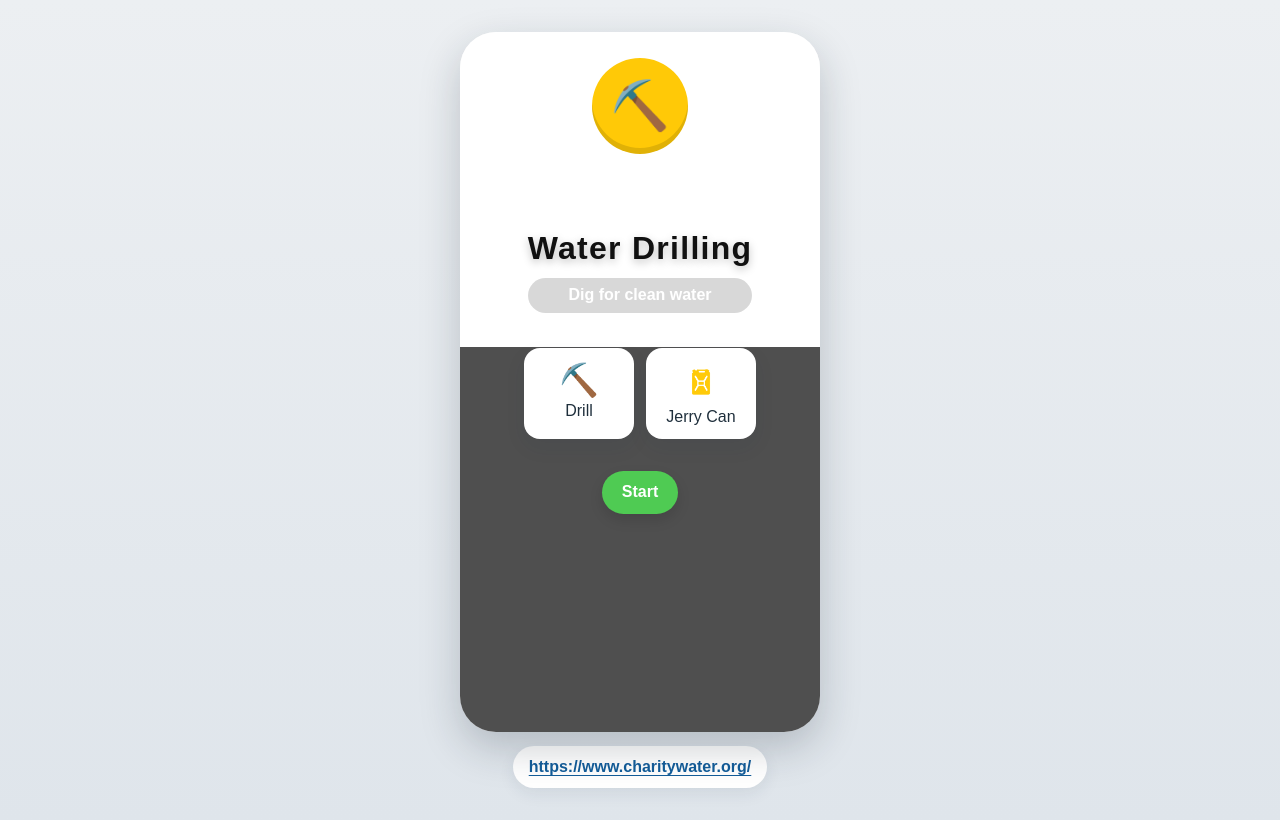
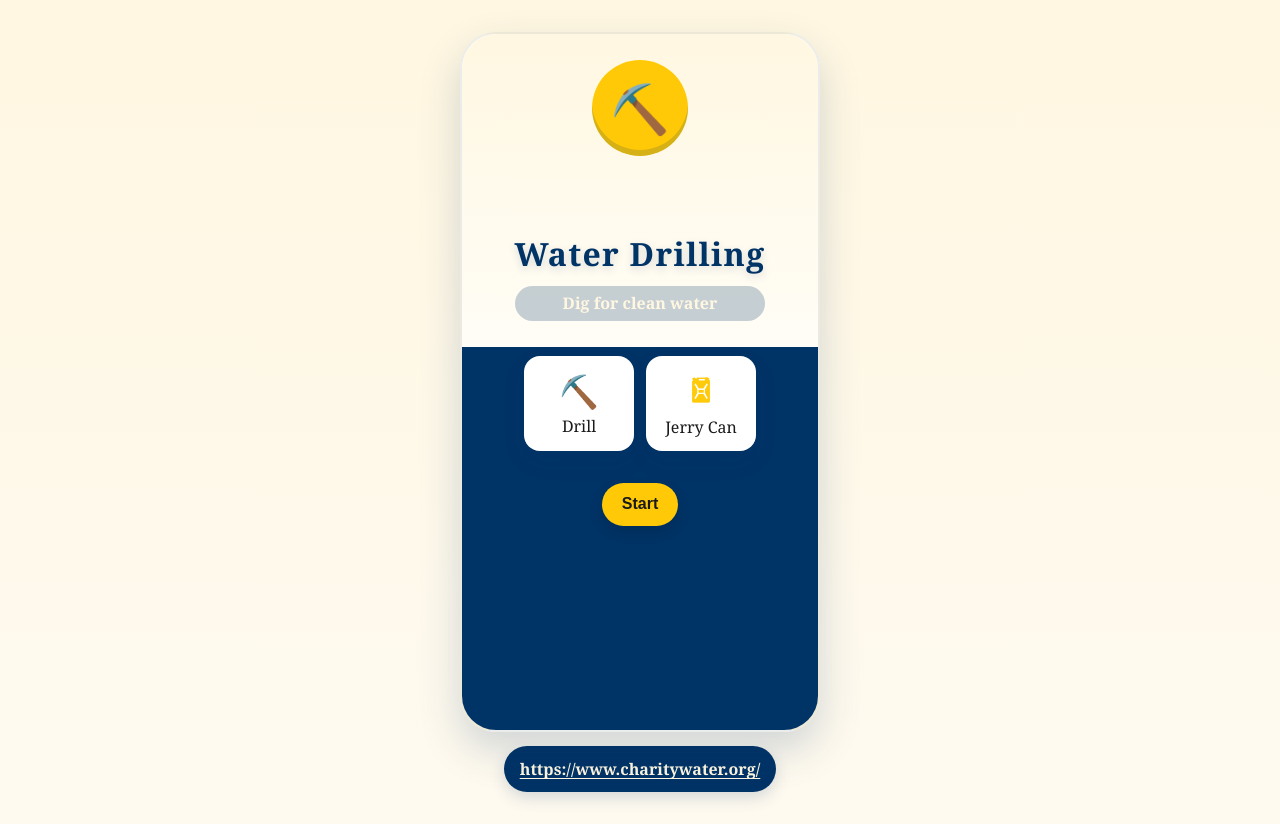
Before and after one commit to Bailey-Caldera-Student/06-charity-water-game-Finalized, a plain HTML site: page index.html in a window 1280 px wide. Drawn offline with Linux system fonts and the light colour scheme.

Commit message:
change font and website theme to be more on brand

```diff
--- a/style.css
+++ b/style.css
@@ -1,13 +1,19 @@
 :root {
-  --sky: #f4f7fb;
-  --blue: #2e9df7;
-  --deep-blue: #135d9a;
-  --yellow: #ffc907;
-  --green: #4fcb53;
+  --accent: #FFC907;
+  --navy: #003366;
+  --teal: #77A8BB;
+  --cream: #FFF7E1;
+  --ink: #1A1A1A;
+  --peach: #FED8C1;
+  --rust: #BF6C46;
+  --silver: #CBCCD1;
   --white: #ffffff;
-  --text: #1f2f3c;
-  --dark: #4a4a4a;
-  --underground: #606060;
+  --text: #1A1A1A;
+  --deep-blue: #003366;
+  --yellow: #FFC907;
+  --green: #77A8BB;
+  --dark: #1A1A1A;
+  --underground: #4f6b76;
   --rock: #7a7a7a;
 }
 
@@ -23,8 +29,8 @@ body {
   align-items: center;
   justify-content: center;
   padding: 1rem;
-  background: linear-gradient(180deg, #eceff2 0%, #dfe5eb 100%);
-  font-family: Arial, Helvetica, sans-serif;
+  background: linear-gradient(180deg, var(--cream) 0%, #fefaf0 100%);
+  font-family: 'Proxima Nova', 'Avenir', Georgia;
   color: var(--text);
 }
 
@@ -38,26 +44,27 @@ body {
 .game-shell {
   width: min(90vw, 360px);
   height: min(92vh, 720px);
-  background: #f7f7f7;
+  background: linear-gradient(180deg, #fffdf7 0%, var(--cream) 100%);
   border-radius: 28px;
-  box-shadow: 0 16px 40px rgba(25, 36, 51, 0.22);
+  box-shadow: 0 18px 42px rgba(0, 51, 102, 0.18);
   overflow: hidden;
   display: flex;
   align-items: center;
   justify-content: center;
   position: relative;
+  border: 2px solid rgba(0, 51, 102, 0.08);
 }
 
 .site-footer {
   margin-top: 0.9rem;
   padding: 0.75rem 1rem;
-  background: #ffffff;
+  background: var(--navy);
   border-radius: 999px;
-  box-shadow: 0 6px 16px rgba(23, 50, 77, 0.08);
+  box-shadow: 0 6px 16px rgba(0, 51, 102, 0.16);
 }
 
 .site-footer a {
-  color: var(--deep-blue);
+  color: var(--cream);
   font-weight: bold;
   text-decoration: underline;
   text-underline-offset: 0.2rem;
@@ -80,8 +87,8 @@ body {
 }
 
 #startScreen {
-  background: linear-gradient(180deg, #ffffff 0%, #ffffff 45%, #4f4f4f 45%, #4f4f4f 100%);
-  color: #ffffff;
+  background: linear-gradient(180deg, var(--cream) 0%, #fffdf6 45%, var(--navy) 45%, var(--navy) 100%);
+  color: var(--cream);
   justify-content: flex-start;
   gap: 1rem;
   padding-top: 1.6rem;
@@ -89,11 +96,11 @@ body {
 }
 
 #startScreen h1 {
-  color: #111111;
+  color: var(--navy);
 }
 
 #startScreen p {
-  color: #ffffff;
+  color: var(--cream);
 }
 
 .title-block {
@@ -107,52 +114,52 @@ body {
   font-size: 2rem;
   font-weight: 800;
   letter-spacing: 0.04em;
-  text-shadow: 0 3px 8px rgba(0, 0, 0, 0.25);
+  text-shadow: 0 3px 8px rgba(0, 51, 102, 0.16);
 }
 
 .start-subtitle {
   font-size: 1rem;
   font-weight: 600;
-  color: #fefefe;
+  color: var(--cream);
   opacity: 0.95;
   margin-top: 0.35rem;
   display: inline-block;
   padding: 0.35rem 0.7rem;
   border-radius: 999px;
-  background: rgba(0, 0, 0, 0.16);
+  background: rgba(0, 51, 102, 0.24);
 }
 
 #howToPlayScreen {
-  background: #f2f2f2;
+  background: linear-gradient(180deg, #fffdf8 0%, var(--cream) 100%);
 }
 
 #gameScreen {
-  background: linear-gradient(180deg, #6b6b6b 0%, #4a4a4a 100%);
-  color: #ffffff;
+  background: linear-gradient(180deg, var(--navy) 0%, var(--teal) 100%);
+  color: var(--cream);
   justify-content: flex-start;
 }
 
 #winScreen {
-  background: #4a4a4a;
-  color: #ffffff;
+  background: linear-gradient(180deg, var(--navy) 0%, var(--teal) 100%);
+  color: var(--cream);
   justify-content: center;
 }
 
 #winScreen h2 {
   font-size: 2rem;
-  color: #ffffff;
+  color: var(--cream);
 }
 
 .icon-bubble {
   width: 96px;
   height: 96px;
   border-radius: 50%;
-  background: var(--yellow);
+  background: var(--accent);
   display: flex;
   align-items: center;
   justify-content: center;
   font-size: 3rem;
-  box-shadow: inset 0 -6px 0 rgba(0, 0, 0, 0.12);
+  box-shadow: inset 0 -6px 0 rgba(0, 51, 102, 0.16);
 }
 
 .icon-row {
@@ -169,7 +176,7 @@ body {
   padding: 0.8rem 1rem;
   min-width: 110px;
   color: var(--text);
-  box-shadow: 0 8px 20px rgba(23, 50, 77, 0.08);
+  box-shadow: 0 10px 24px rgba(0, 51, 102, 0.08);
 }
 
 .icon-card .icon {
@@ -204,7 +211,7 @@ li {
   padding: 1rem 1.1rem;
   text-align: left;
   width: 100%;
-  box-shadow: 0 8px 20px rgba(23, 50, 77, 0.08);
+  box-shadow: 0 10px 24px rgba(0, 51, 102, 0.08);
 }
 
 .instructions ul {
@@ -249,8 +256,8 @@ li {
 }
 
 .primary-btn {
-  background: var(--green);
-  color: var(--white);
+  background: var(--accent);
+  color: var(--ink);
   margin-top: 1rem;
 }
 
@@ -263,8 +270,8 @@ li {
 }
 
 .score-card {
-  background: rgba(255, 255, 255, 0.9);
-  color: var(--text);
+  background: rgba(255, 247, 225, 0.95);
+  color: var(--navy);
   border-radius: 14px;
   padding: 0.7rem 0.9rem;
   font-weight: bold;
@@ -273,16 +280,16 @@ li {
 .meter {
   width: 100%;
   height: 18px;
-  background: #cfeffd;
+  background: var(--cream);
   border-radius: 999px;
   overflow: hidden;
-  border: 2px solid #a7d8f0;
+  border: 2px solid rgba(0, 51, 102, 0.2);
 }
 
 .meter-fill {
   height: 100%;
   width: 0%;
-  background: linear-gradient(90deg, var(--blue), var(--green));
+  background: linear-gradient(90deg, var(--accent), var(--teal));
   transition: width 0.2s ease;
 }
 
@@ -395,12 +402,12 @@ li {
 }
 
 .ground-area {
-  background: linear-gradient(180deg, #6a4628 0%, #2f2211 100%);
+  background: linear-gradient(180deg, var(--rust) 0%, #8d4b2f 100%);
   color: var(--white);
   padding: 0.75rem;
   border-radius: 12px;
   font-weight: bold;
-  border: 2px solid #8c6239;
+  border: 2px solid rgba(255, 255, 255, 0.2);
 }
 
 .play-field::after {
@@ -426,7 +433,7 @@ li {
 
 .message {
   font-weight: bold;
-  color: #fefefe;
+  color: var(--cream);
 }
 
 @keyframes float {
```
